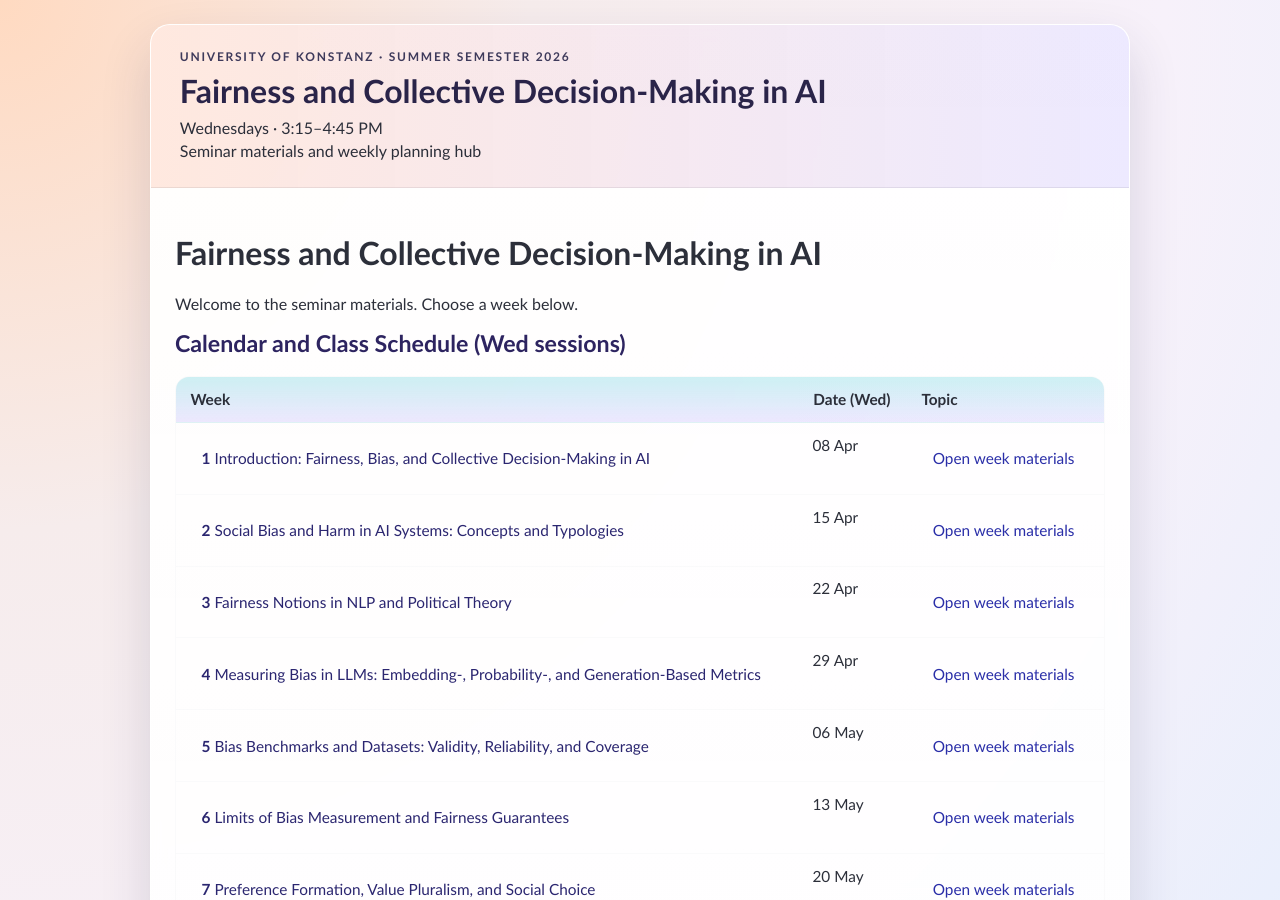
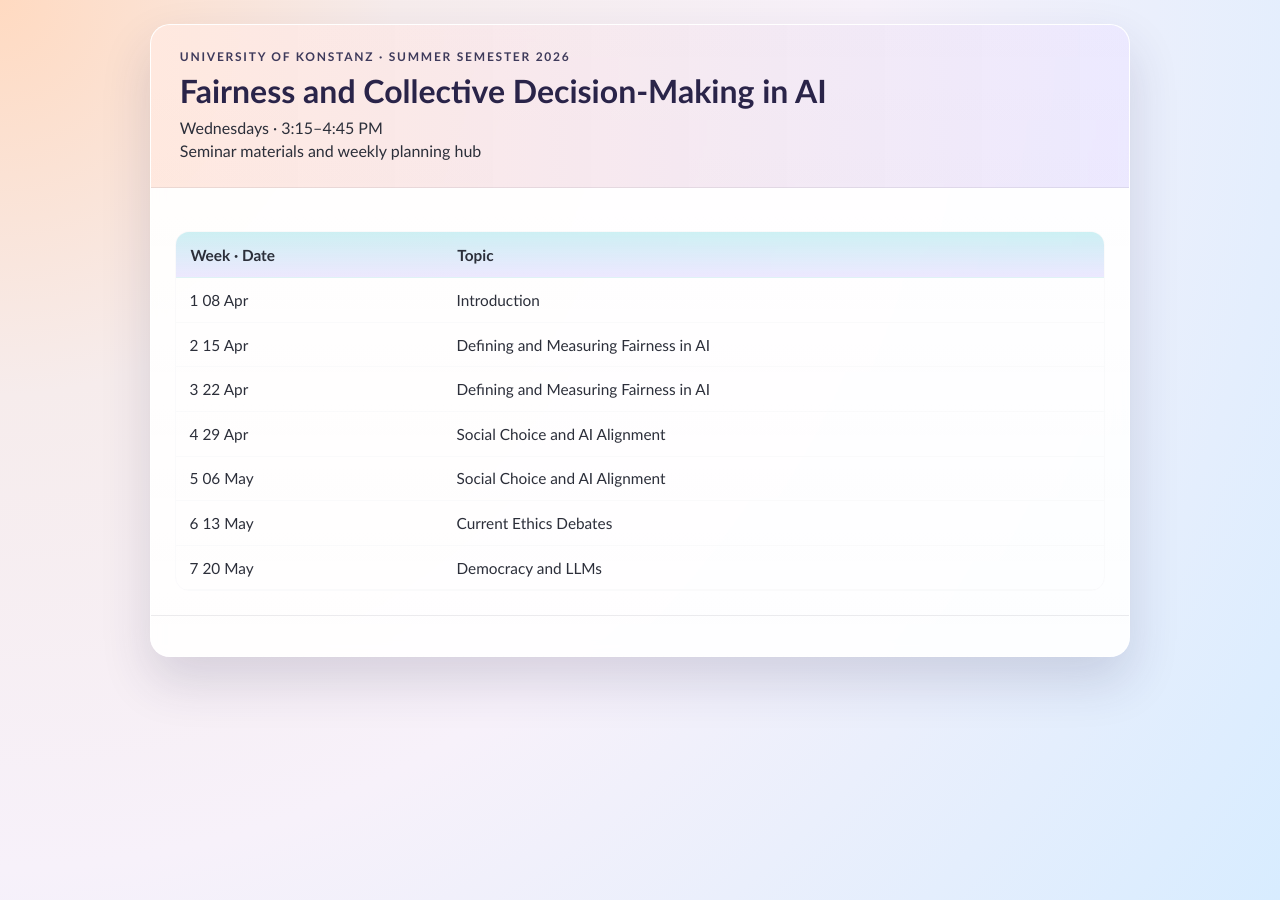
Before and after one commit to carinahausladen/konstanz-fairness-collective-ai, a Jekyll site: the page built from docs/index.md, in a window 1280 px wide and 900 px high. Built offline with Jekyll 4.4.1, drawn with Linux system fonts in a browser that asks for light colours; some of the changed text lies outside the part shown.

Commit message:
Update week schedule links and topics for weeks 1-7

```diff
--- a/docs/index.md
+++ b/docs/index.md
@@ -3,42 +3,40 @@
 title: "Seminar Schedule"
 ---
 
-# Fairness and Collective Decision-Making in AI
-
-Welcome to the seminar materials. Choose a week below.
-
-## Calendar and Class Schedule (Wed sessions)
-
 <table class="schedule-table">
   <thead>
     <tr>
-      <th>Week</th>
-      <th>Date (Wed)</th>
+      <th>Week · Date</th>
       <th>Topic</th>
     </tr>
   </thead>
   <tbody>
-    <tr><td><a class="schedule-link" href="./week-01"><span class="week">1</span> <span class="topic">Introduction: Fairness, Bias, and Collective Decision-Making in AI</span></a></td><td>08 Apr</td><td><a href="./week-01" class="schedule-link">Open week materials</a></td></tr>
-    <tr><td><a class="schedule-link" href="./week-02"><span class="week">2</span> <span class="topic">Social Bias and Harm in AI Systems: Concepts and Typologies</span></a></td><td>15 Apr</td><td><a href="./week-02" class="schedule-link">Open week materials</a></td></tr>
-    <tr><td><a class="schedule-link" href="./week-03"><span class="week">3</span> <span class="topic">Fairness Notions in NLP and Political Theory</span></a></td><td>22 Apr</td><td><a href="./week-03" class="schedule-link">Open week materials</a></td></tr>
-    <tr><td><a class="schedule-link" href="./week-04"><span class="week">4</span> <span class="topic">Measuring Bias in LLMs: Embedding-, Probability-, and Generation-Based Metrics</span></a></td><td>29 Apr</td><td><a href="./week-04" class="schedule-link">Open week materials</a></td></tr>
-    <tr><td><a class="schedule-link" href="./week-05"><span class="week">5</span> <span class="topic">Bias Benchmarks and Datasets: Validity, Reliability, and Coverage</span></a></td><td>06 May</td><td><a href="./week-05" class="schedule-link">Open week materials</a></td></tr>
-    <tr><td><a class="schedule-link" href="./week-06"><span class="week">6</span> <span class="topic">Limits of Bias Measurement and Fairness Guarantees</span></a></td><td>13 May</td><td><a href="./week-06" class="schedule-link">Open week materials</a></td></tr>
-    <tr><td><a class="schedule-link" href="./week-07"><span class="week">7</span> <span class="topic">Preference Formation, Value Pluralism, and Social Choice</span></a></td><td>20 May</td><td><a href="./week-07" class="schedule-link">Open week materials</a></td></tr>
-    <tr><td><a class="schedule-link" href="./week-08"><span class="week">8</span> <span class="topic">LLM Alignment through Social Choice: Aggregation, Trade-offs, Impossibility</span></a></td><td>27 May</td><td><a href="./week-08" class="schedule-link">Open week materials</a></td></tr>
-    <tr><td><a class="schedule-link" href="./week-09"><span class="week">9</span> <span class="topic">AI in Deliberative Democracy: Roles and Use Cases</span></a></td><td>10 Jun</td><td><a href="./week-09" class="schedule-link">Open week materials</a></td></tr>
-    <tr><td><a class="schedule-link" href="./week-10"><span class="week">10</span> <span class="topic">AI as Moderator, Facilitator, and Persona Simulator</span></a></td><td>17 Jun</td><td><a href="./week-10" class="schedule-link">Open week materials</a></td></tr>
-    <tr><td><a class="schedule-link" href="./week-11"><span class="week">11</span> <span class="topic">Evaluating AI-Supported Deliberation: Participation and Legitimacy</span></a></td><td>24 Jun</td><td><a href="./week-11" class="schedule-link">Open week materials</a></td></tr>
-    <tr><td><a class="schedule-link" href="./week-12"><span class="week">12</span> <span class="topic">Power, Contestability, and Ethical Risks of Deliberative AI</span></a></td><td>08 Jul</td><td><a href="./week-12" class="schedule-link">Open week materials</a></td></tr>
-    <tr><td><a class="schedule-link" href="./week-13"><span class="week">13</span> <span class="topic">Presentations</span></a></td><td>15 Jul</td><td><a href="./week-13" class="schedule-link">Open week materials</a></td></tr>
+    <tr><td><span class="week">1</span> <span class="date">08 Apr</span></td><td><span class="topic">Introduction</span></td></tr>
+    <tr class="schedule-row" data-href="{{ '/week-01/week-02/' | relative_url }}"><td><span class="week">2</span> <span class="date">15 Apr</span></td><td><span class="topic">Defining and Measuring Fairness in AI</span></td></tr>
+    <tr class="schedule-row" data-href="{{ '/week-01/week-02/' | relative_url }}"><td><span class="week">3</span> <span class="date">22 Apr</span></td><td><span class="topic">Defining and Measuring Fairness in AI</span></td></tr>
+    <tr class="schedule-row" data-href="{{ '/week-03/' | relative_url }}"><td><span class="week">4</span> <span class="date">29 Apr</span></td><td><span class="topic">Social Choice and AI Alignment</span></td></tr>
+    <tr class="schedule-row" data-href="{{ '/week-03/' | relative_url }}"><td><span class="week">5</span> <span class="date">06 May</span></td><td><span class="topic">Social Choice and AI Alignment</span></td></tr>
+    <tr class="schedule-row" data-href="{{ '/week-04/' | relative_url }}"><td><span class="week">6</span> <span class="date">13 May</span></td><td><span class="topic">Current Ethics Debates</span></td></tr>
+    <tr class="schedule-row" data-href="{{ '/week-05/' | relative_url }}"><td><span class="week">7</span> <span class="date">20 May</span></td><td><span class="topic">Democracy and LLMs</span></td></tr>
   </tbody>
 </table>
 
-## What you will find in each week page
+<script>
+  document.querySelectorAll('.schedule-row[data-href]').forEach((row) => {
+    const destination = row.dataset.href;
+    row.classList.add('is-clickable');
+    row.tabIndex = 0;
+    row.setAttribute('role', 'button');
 
-<ul class="info-grid">
-  <li>Topic framing and seminar goals</li>
-  <li>Readings and paper links</li>
-  <li>Dataset pointers and external resources</li>
-  <li>Direct link to the weekly Jupyter exercise notebook</li>
-</ul>
+    row.addEventListener('click', () => {
+      window.location.href = destination;
+    });
+
+    row.addEventListener('keydown', (event) => {
+      if (event.key === 'Enter' || event.key === ' ') {
+        event.preventDefault();
+        window.location.href = destination;
+      }
+    });
+  });
+</script>
```
Also changed, not shown: README.md.
